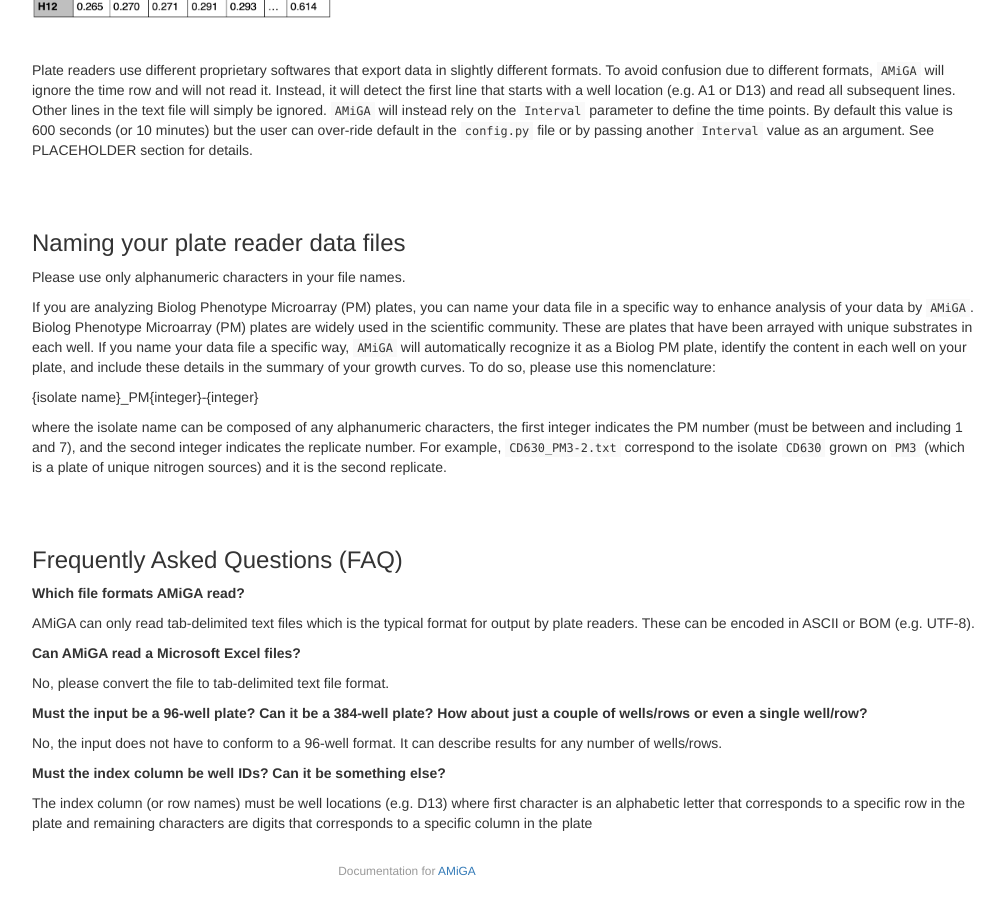
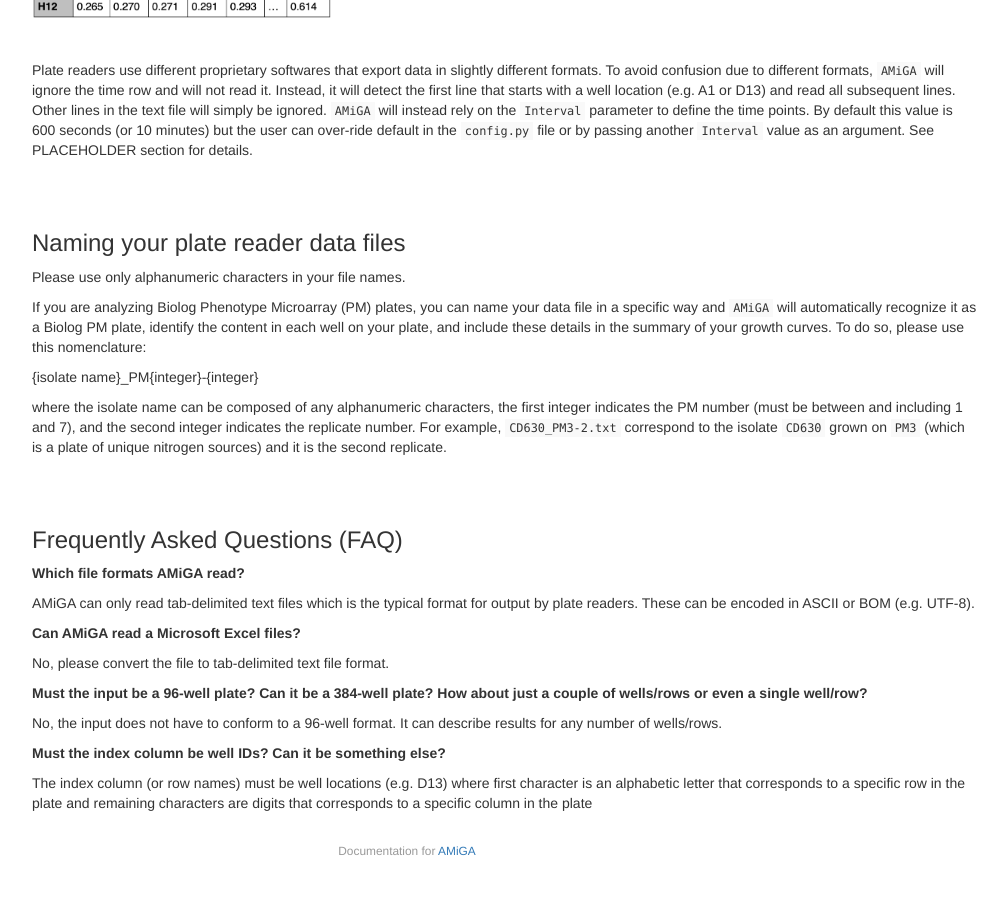
Before and after one commit to firasmidani/amiga, a Jekyll site: the page built from docs/_posts/2020-03-24-organization.md, in a window 1280 px wide and 900 px high, scrolled down 949 px. Shown: the whole window, without its empty margins (233-1240 px from the left). Built offline with Jekyll 4.4.1, drawn with Linux system fonts in a browser that asks for light colours.

Commit message:
naming Biolog plates

````diff
--- a/docs/_posts/2020-03-24-organization.md
+++ b/docs/_posts/2020-03-24-organization.md
@@ -41,7 +41,7 @@
 
 Please use only alphanumeric characters in your file names.
 
-If you are analyzing Biolog Phenotype Microarray (PM) plates, you can name your data file in a specific way to enhance analysis of your data by ```AMiGA```. Biolog Phenotype Microarray (PM) plates are widely used in the scientific community. These are plates that have been arrayed with unique substrates in each well. If you name your data file a specific way, ```AMiGA``` will automatically recognize it as a Biolog PM plate, identify the content in each well on your plate, and include these details in the summary of your growth curves. To do so, please use this nomenclature:
+If you are analyzing Biolog Phenotype Microarray (PM) plates, you can name your data file in a specific way and ```AMiGA``` will automatically recognize it as a Biolog PM plate, identify the content in each well on your plate, and include these details in the summary of your growth curves. To do so, please use this nomenclature:
 
 \{isolate name\}_PM\{integer\}-\{integer\}
 
````
